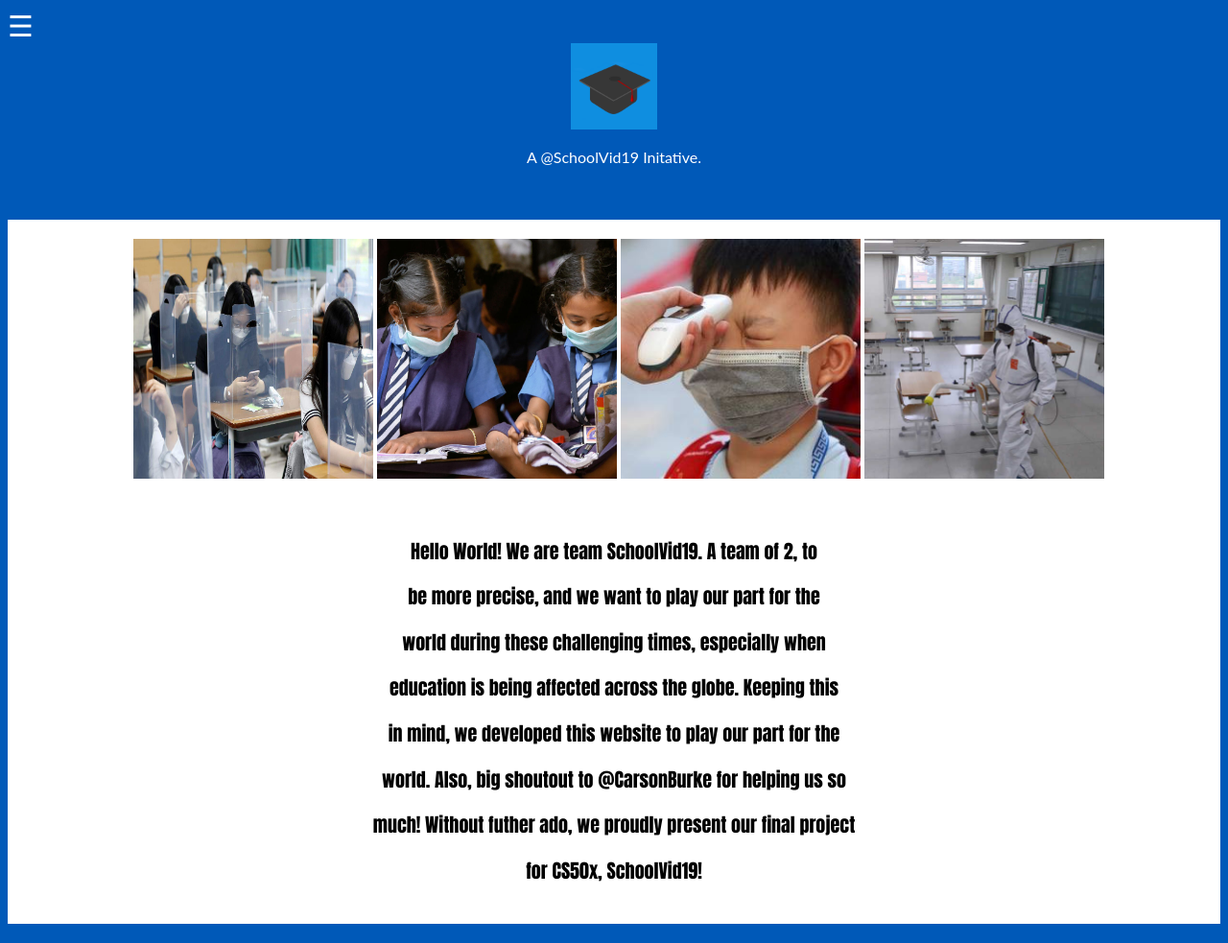
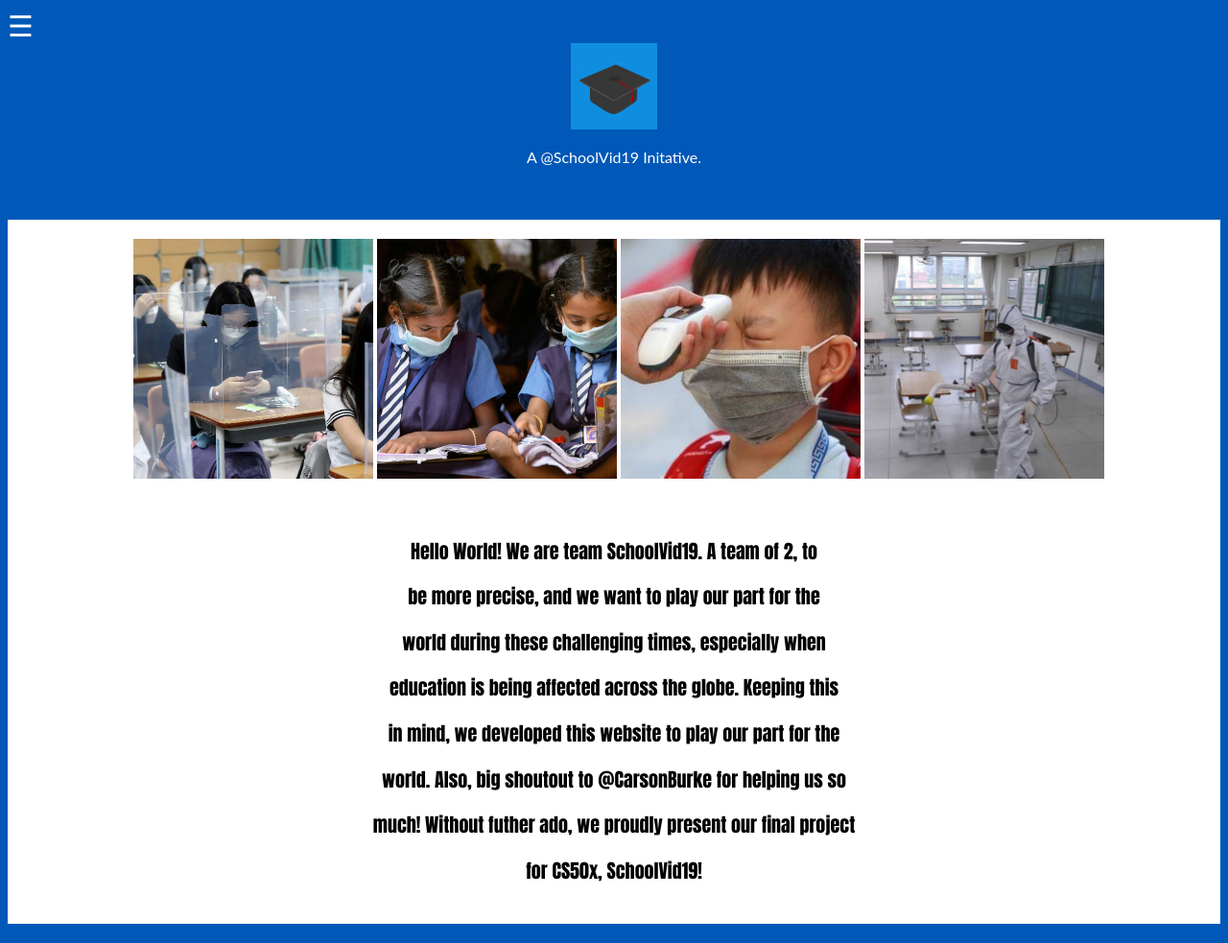
Before and after one commit to delivey/schoolvid19, a Flask app: page / in a window 1280 px wide. Shown: the whole page at 96% size. Run offline with Flask 2, Linux system fonts and the light colour scheme.

Commit message:
Made the images centered without the <center> tag.

```diff
--- a/static/style.css
+++ b/static/style.css
@@ -346,6 +346,7 @@ h1
     text-align: left;
     padding-top: 20px;
     padding-left: 10px;
+    object-fit: cover;
 }
 #sidea
 {
@@ -355,16 +356,13 @@ h1
     width: 250px;
     object-fit: cover;
 }
-#sideb
-{
-    text-align: center;
-    padding-top: 20px;
-    height: 250px;
-    width: 210px;
-}
 .white
 {
     color: white;
     text-align: center;
     padding-bottom: 40px;
 }
+.imagef
+{
+    text-align: center;
+}
```
